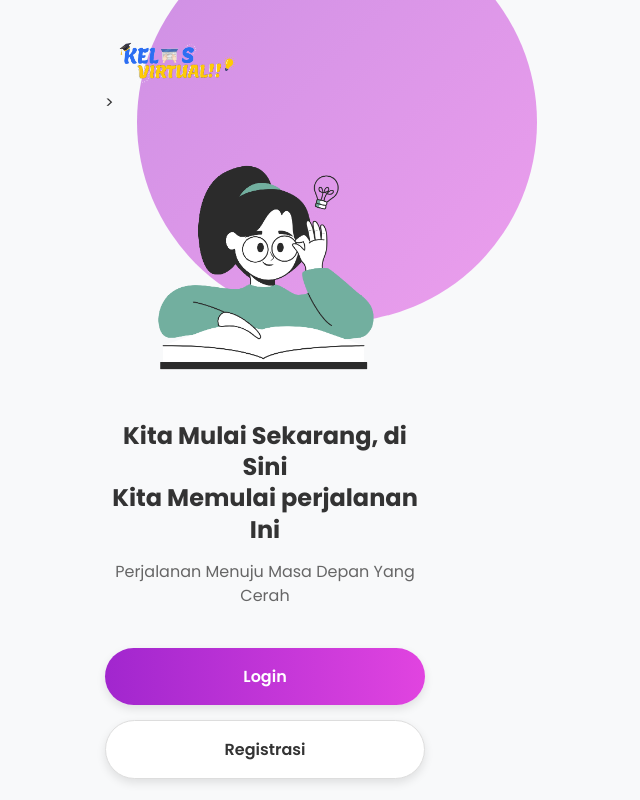
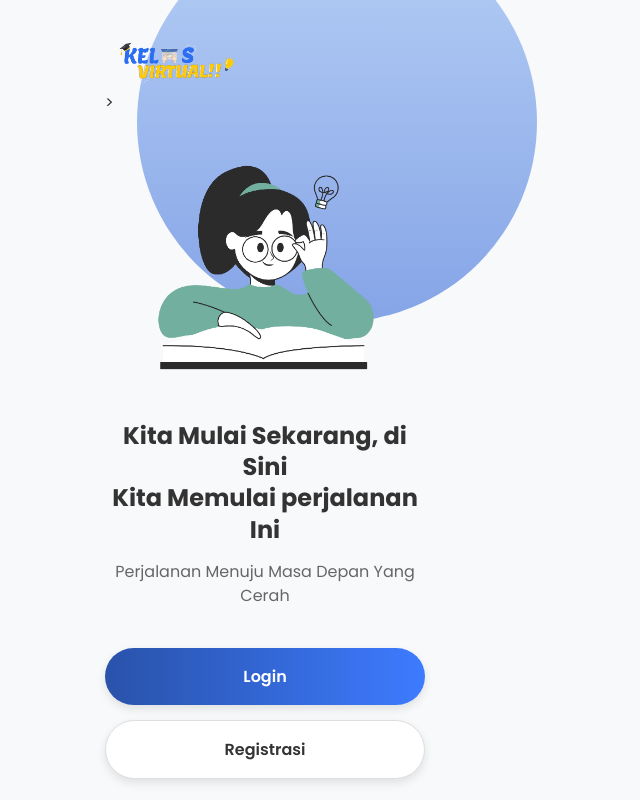
Before and after one commit to adtyfp/kelasvirtual, a PHP site: page /awal.php in a window 1280 px wide. Shown: the whole page, without its empty margins (375-1015 px from the left). Run offline with PHP 8.4, Linux system fonts and the light colour scheme.

Commit message:
Update awal.css

```diff
--- a/css/awal.css
+++ b/css/awal.css
@@ -31,7 +31,7 @@ body {
     right: -92px;
     width: 400px;
     height: 400px;
-    background: linear-gradient(135deg, #A126CE, #E144E0);
+  background: linear-gradient(#73a5f0 0%, #124fd3 100%);
     border-radius: 50%;
     z-index: 0;
     pointer-events: none;
@@ -115,7 +115,7 @@ body {
 }
 
 .login {
-    background: linear-gradient(to right, #A126CE, #E144E0);
+    background: linear-gradient(to right, #2952aa, #3d7bff);
     color: white;
 }
 
@@ -133,7 +133,7 @@ body {
 .register:hover {
     transform: translateY(-2px);
     box-shadow: 0 6px 15px rgba(0, 0, 0, 0.1);
-    border-color: #A126CE;
+    border-color: #3d7bff;
 }
 
 /* ANIMASI */
```
